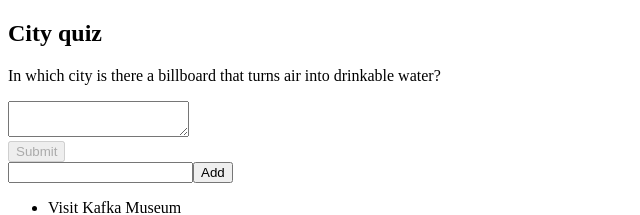
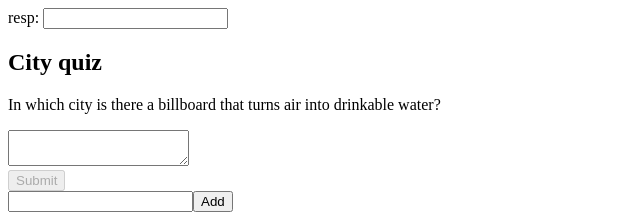
Before and after one commit to albarp/learn-react, a React (Vite) app in the folder app/: page / in a window 1280 px wide. Shown: the top 215 px of the page, without its empty margins (0-640 px from the left). Built offline with nearby package versions, Linux system fonts and the light colour scheme.

Commit message:
debounce part 1

```diff
--- a/app/src/App.tsx
+++ b/app/src/App.tsx
@@ -25,10 +25,12 @@ import VideoPlayerApp from "./Components/VideoPlayer/VideoPlayerApp";
 import ChatConnect from "./Components/ChatConnect/ChatConnect";
 import ReducerTodoApp from "./Components/Reducer2/ReducerTodoApp";
 import Quiz from "./Components/Quiz/Quiz";
+import Debounce from "./Components/Debounce/Debounce";
 
 function App() {
   return (
     <>
+      <Debounce />
       <Quiz/>
       <ReducerTodoApp />
       <ChatConnect />
--- /dev/null
+++ b/app/src/Components/Debounce/Debounce.tsx
@@ -0,0 +1,22 @@
+import { useRef, useState, type ChangeEvent } from "react"
+
+export default function Debounce() {
+
+    const [userInput, setUserInput] = useState('')
+    const [serverReply, setServerReply] = useState('resp: ')
+    const debounce = useRef(0)
+
+    async function userInputHandler(e: ChangeEvent<HTMLInputElement>){
+        setUserInput(e.target.value)
+        clearTimeout(debounce.current)
+        // we need to use e.target.value instead of userInput, otherwise we have stale data
+        debounce.current = setTimeout( () => {setServerReply('resp: ' + e.target.value)}, 1500 )
+    }
+
+    return (
+        <>
+            <label>{serverReply}</label>
+            <input type="text" onChange={ e => userInputHandler(e)} value={userInput}></input>
+        </>
+    )
+}
```
